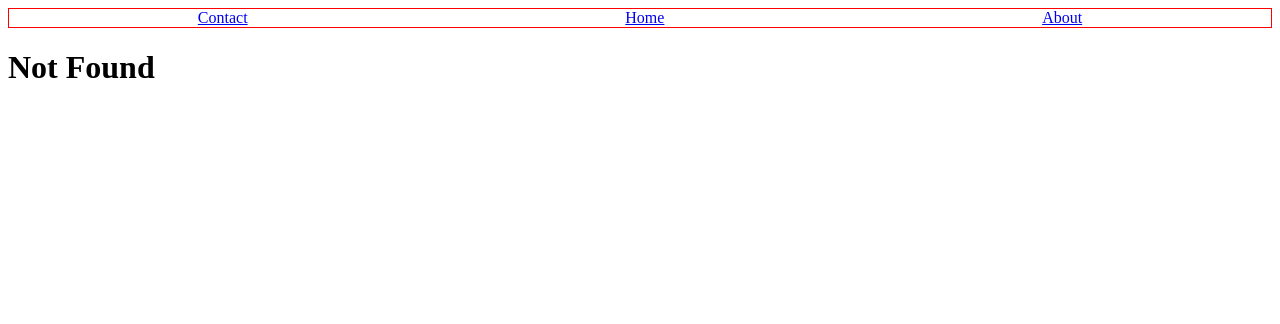
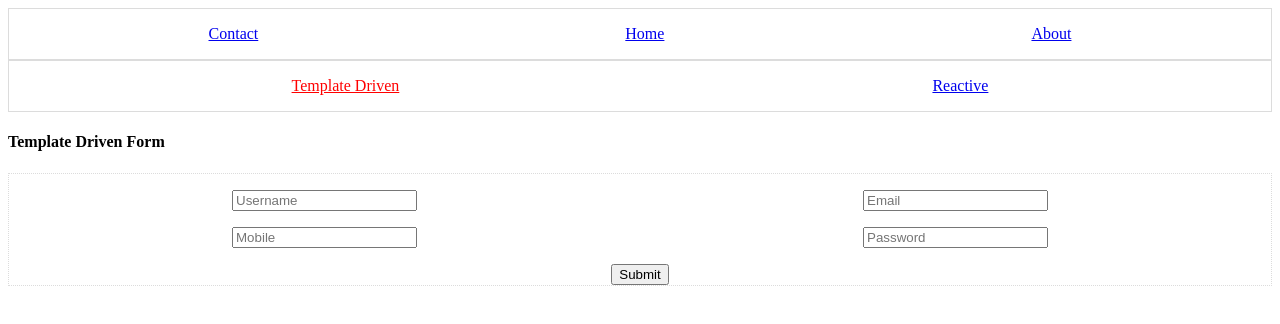
Before and after one commit to aniruddhha/angular, an Angular app in the folder ang-app/: page /tmp in a window 1280 px wide. Before the commit this address had no page. Shown: the top 324 px of the page. Built offline with nearby package versions, Linux system fonts and the light colour scheme.

Commit message:
fomrs : template driven froms

```diff
--- a/ang-app/src/app/app-routing.module.ts
+++ b/ang-app/src/app/app-routing.module.ts
@@ -4,11 +4,15 @@ import { AboutComponent } from './about/about.component';
 import { ContactComponent } from './contact/contact.component';
 import { DtIpComponent } from './dt-ip/dt-ip.component';
 import { HomeComponent } from './home/home.component';
+import { RectFormComponent } from './rect-form/rect-form.component';
+import { TempFromComponent } from './temp-from/temp-from.component';
 
 const routes: Routes = [
   { path: 'home', component: HomeComponent },
   { path: 'about', component: AboutComponent },
   { path: 'contact', component: ContactComponent },
+  { path: 'tmp', component: TempFromComponent },
+  { path: 'rct', component: RectFormComponent },
   { path: '', redirectTo: 'home', pathMatch: 'full' },
   { path: '**', component: DtIpComponent }
 ];
--- a/ang-app/src/app/app.component.css
+++ b/ang-app/src/app/app.component.css
@@ -1,8 +1,9 @@
 .cnt-cntr {
-    border: 1px solid red;
+    border: 1px solid gainsboro;
     display: flex;
     align-items: center;
     justify-content: space-around;
+    padding: 1em;
 }
 
 .mgb {
--- a/ang-app/src/app/app.component.html
+++ b/ang-app/src/app/app.component.html
@@ -22,4 +22,9 @@
   <a [routerLink]="['/about']" [routerLinkActive]="'active'">About</a>
 </div>
 
+<div class="cnt-cntr">
+  <a [routerLink]="['/tmp']" [routerLinkActive]="'active'">Template Driven</a>
+  <a [routerLink]="['/rct']" [routerLinkActive]="'active'">Reactive</a>
+</div>
+
 <router-outlet></router-outlet>
--- a/ang-app/src/app/app.module.ts
+++ b/ang-app/src/app/app.module.ts
@@ -9,6 +9,8 @@ import { FormsModule } from '@angular/forms';
 import { AboutComponent } from './about/about.component';
 import { HomeComponent } from './home/home.component';
 import { ContactComponent } from './contact/contact.component';
+import { TempFromComponent } from './temp-from/temp-from.component';
+import { RectFormComponent } from './rect-form/rect-form.component';
 
 @NgModule({
   declarations: [
@@ -17,14 +19,16 @@ import { ContactComponent } from './contact/contact.component';
     DtIpComponent,
     AboutComponent,
     HomeComponent,
-    ContactComponent
+    ContactComponent,
+    TempFromComponent,
+    RectFormComponent
     //components
     //pipes
   ],
   imports: [
     BrowserModule,
     AppRoutingModule,
-    FormsModule
+    FormsModule // for template driven forms
     //import thirdparty modueles
   ],
   providers: [
--- /dev/null
+++ b/ang-app/src/app/rect-form/rect-form.component.html
@@ -0,0 +1 @@
+<p>rect-form works!</p>
--- /dev/null
+++ b/ang-app/src/app/rect-form/rect-form.component.ts
@@ -0,0 +1,15 @@
+import { Component, OnInit } from '@angular/core';
+
+@Component({
+  selector: 'app-rect-form',
+  templateUrl: './rect-form.component.html',
+  styleUrls: ['./rect-form.component.css']
+})
+export class RectFormComponent implements OnInit {
+
+  constructor() { }
+
+  ngOnInit(): void {
+  }
+
+}
--- /dev/null
+++ b/ang-app/src/app/temp-from/temp-from.component.css
@@ -0,0 +1,9 @@
+.frm {
+    margin-top: 1em;
+    display: flex;
+    justify-content: space-around;
+}
+
+.brd {
+    border: 1px dotted gainsboro;
+}
--- /dev/null
+++ b/ang-app/src/app/temp-from/temp-from.component.html
@@ -0,0 +1,16 @@
+<div>
+    <h4>Template Driven Form</h4>
+</div>
+<form class="brd" #frm="ngForm" (ngSubmit)="frmSub(frm)">
+    <div class="frm">
+        <input type="text" name="userName" placeholder="Username" ngModel>
+        <input type="text" name="email" placeholder="Email" ngModel>
+    </div>
+    <div class="frm">
+        <input type="text" name="mobile" placeholder="Mobile" ngModel>
+        <input type="text" name="password" placeholder="Password" ngModel>
+    </div>
+    <div class="frm">
+        <input type="submit">
+    </div>
+</form>
--- /dev/null
+++ b/ang-app/src/app/temp-from/temp-from.component.ts
@@ -0,0 +1,20 @@
+import { Component, OnInit } from '@angular/core';
+import { NgForm } from '@angular/forms';
+
+@Component({
+  selector: 'app-temp-from',
+  templateUrl: './temp-from.component.html',
+  styleUrls: ['./temp-from.component.css']
+})
+export class TempFromComponent implements OnInit {
+
+  constructor() { }
+
+  ngOnInit(): void {
+  }
+
+  frmSub(frm: NgForm) {
+    console.log(frm)
+    console.log(`Form Submitted`)
+  }
+}
```
Also changed, not shown: ang-app/src/app/rect-form/rect-form.component.css (added), 2 other files (tests, documents, lock files or other folders).
